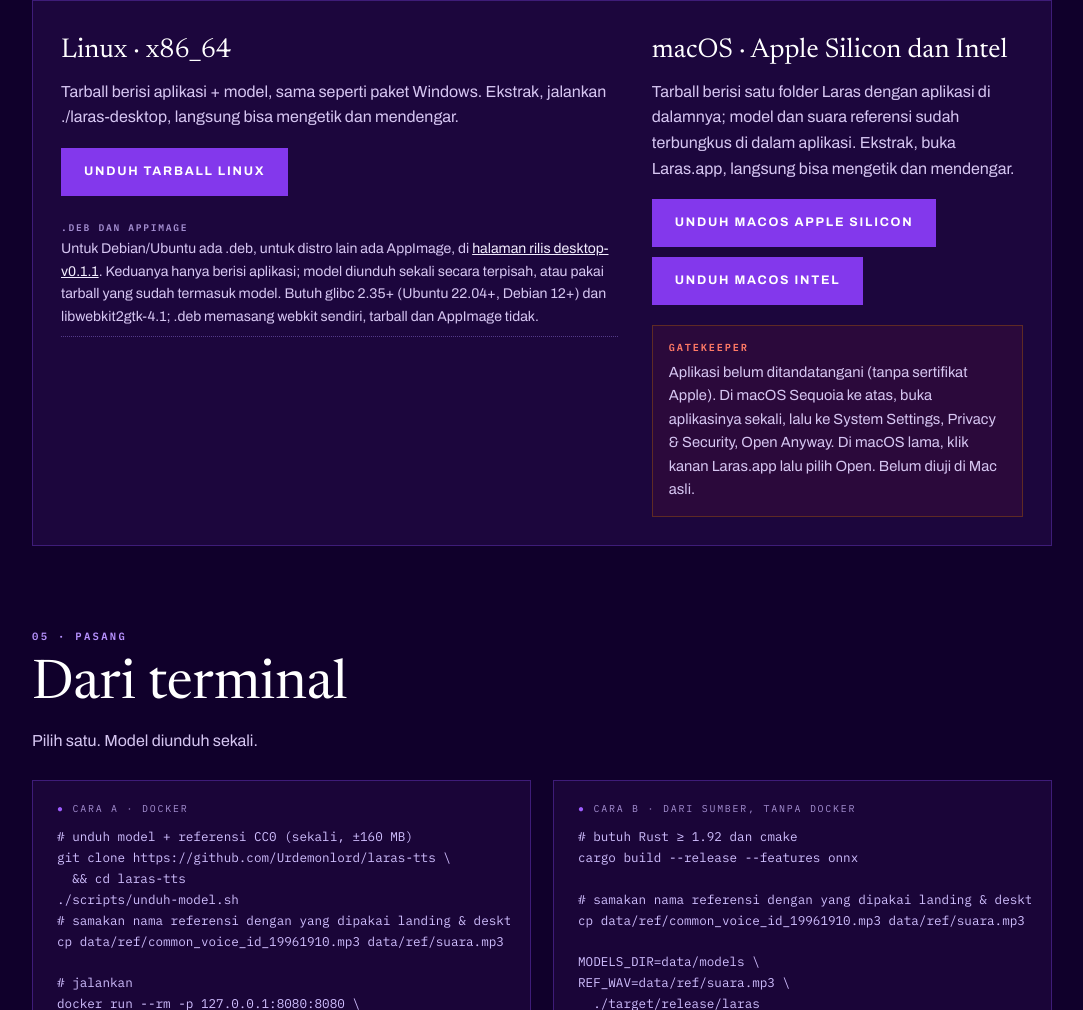
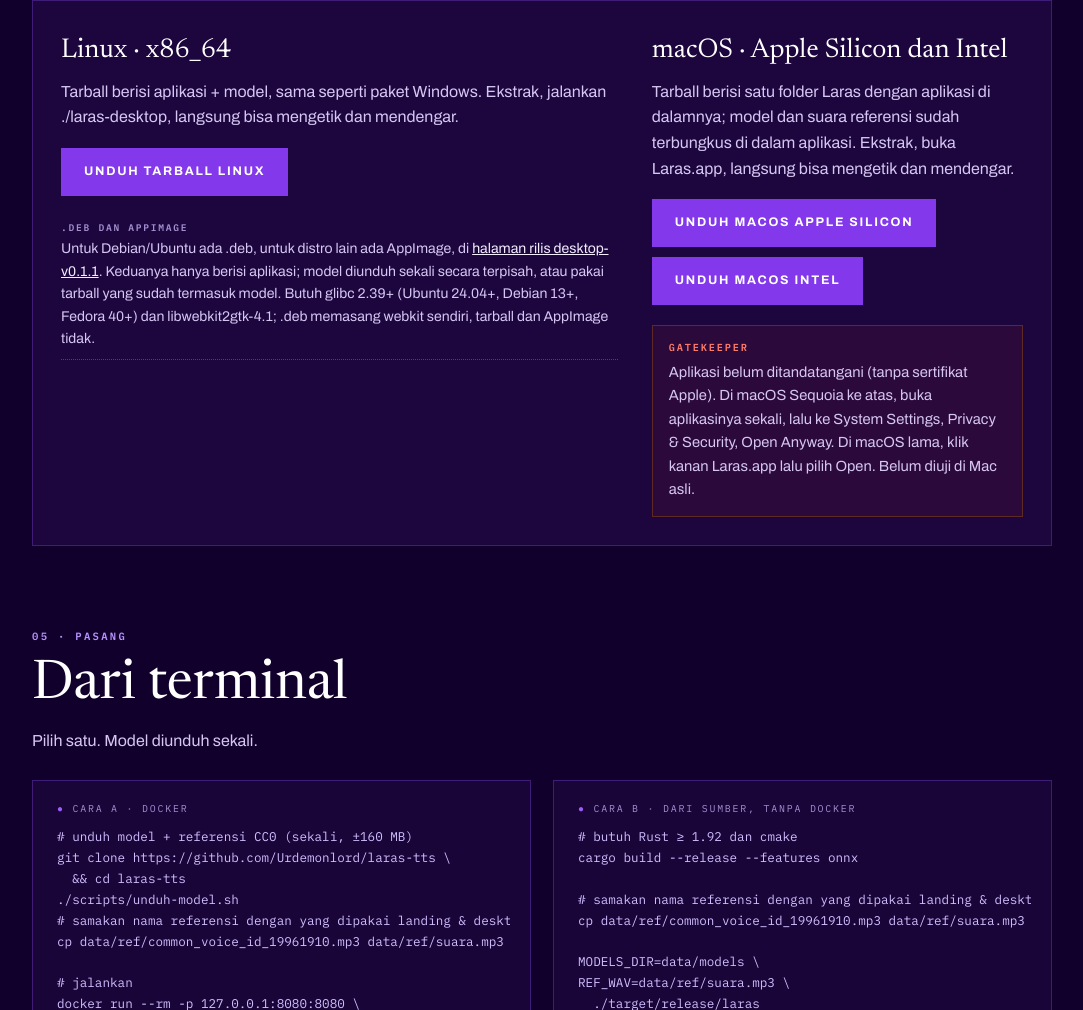
Before and after one commit to Urdemonlord/laras-tts, a plain HTML site: page landing/index.html in a window 1280 px wide. Shown: the part 6112-7122 px from the top of the page, without its empty margins (98-1181 px from the left). Drawn offline with Linux system fonts and the light colour scheme.

Commit message:
fix: ffmpeg di macOS+Windows, Linux balik ke ubuntu-24.04 (#5)

```diff
--- a/landing/index.html
+++ b/landing/index.html
@@ -827,7 +827,7 @@
               <h3>Linux &middot; x86_64</h3>
               <p style="color:var(--body); margin: 0 0 18px;">Tarball berisi aplikasi + model, sama seperti paket Windows. Ekstrak, jalankan ./laras-desktop, langsung bisa mengetik dan mendengar.</p>
               <a class="btn btn-solid" href="https://github.com/Urdemonlord/laras-tts/releases/download/desktop-v0.1.1/laras-desktop-linux-x86_64.tar.gz">Unduh tarball Linux</a>
-              <div class="field" style="margin-top:14px;"><b>.deb dan AppImage</b>Untuk Debian/Ubuntu ada .deb, untuk distro lain ada AppImage, di <a href="https://github.com/Urdemonlord/laras-tts/releases/tag/desktop-v0.1.1">halaman rilis desktop-v0.1.1</a>. Keduanya hanya berisi aplikasi; model diunduh sekali secara terpisah, atau pakai tarball yang sudah termasuk model. Butuh glibc 2.35+ (Ubuntu 22.04+, Debian 12+) dan libwebkit2gtk-4.1; .deb memasang webkit sendiri, tarball dan AppImage tidak.</div>
+              <div class="field" style="margin-top:14px;"><b>.deb dan AppImage</b>Untuk Debian/Ubuntu ada .deb, untuk distro lain ada AppImage, di <a href="https://github.com/Urdemonlord/laras-tts/releases/tag/desktop-v0.1.1">halaman rilis desktop-v0.1.1</a>. Keduanya hanya berisi aplikasi; model diunduh sekali secara terpisah, atau pakai tarball yang sudah termasuk model. Butuh glibc 2.39+ (Ubuntu 24.04+, Debian 13+, Fedora 40+) dan libwebkit2gtk-4.1; .deb memasang webkit sendiri, tarball dan AppImage tidak.</div>
             </div>
             <div>
               <h3>macOS &middot; Apple Silicon dan Intel</h3>
```
Also changed, not shown: 2 other files.
